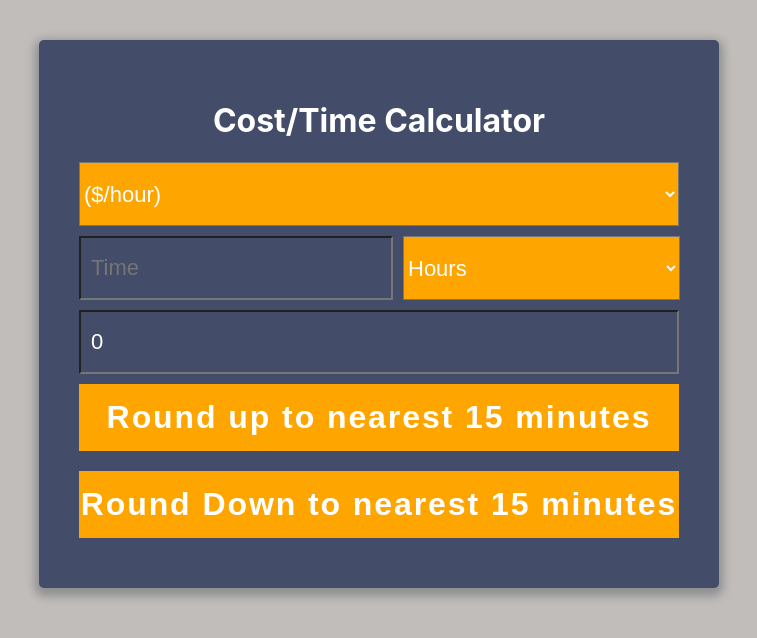
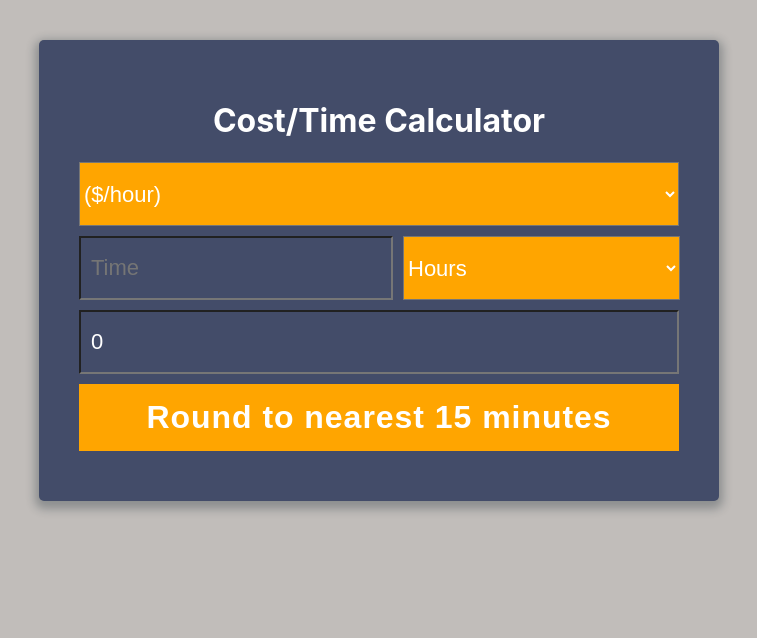
Before and after one commit to dboston528/cost-time-calculator, a React (Create React App) app in the folder frontend-react/: page / in a window 1280 px wide. Shown: the top 638 px of the page, without its empty margins (261-1018 px from the left). Built offline with nearby package versions, Linux system fonts and the light colour scheme; no server answers.

Commit message:
Add rounding functionality

```diff
--- a/frontend-react/src/App.css
+++ b/frontend-react/src/App.css
@@ -30,7 +30,7 @@
   background: orange;
   color: white;
   border: 0;
-  outline: none;
+  /* outline: none; */
   padding: 15px 0px;
   font-weight: 600;
   font-size: 2rem;
@@ -38,7 +38,7 @@
   -webkit-appearance: none;
   margin-bottom: 10px;
   margin-top: 10px;
-  letter-spacing: .06em;
+  letter-spacing: .03em;
 
 }
 
--- a/frontend-react/src/App.js
+++ b/frontend-react/src/App.js
@@ -132,7 +132,18 @@ class App extends Component {
 
     }
   }
+  roundChange = () => {
+    if (this.state.timeType === 'minutes') {
+      let time = this.state.time;
+      let newTime = (Math.round(time / 15) * 15) % 60;
+      let cost = this.state.cost;
+      let rate = this.state.rate;
+      let newCost = (newTime / 60) * rate;
+      this.setState({ time: newTime });
+      this.setState({ cost: newCost });
 
+    }
+  }
 
 
 
@@ -170,8 +181,9 @@ class App extends Component {
             costChange={this.handleCostInputChange}
           />
           <div className="button-block">
-            <RoundUp />
-            <RoundDown />
+            <RoundUp
+              round={this.roundChange} />
+
           </div>
         </div>
       </div>
--- a/frontend-react/src/components/RoundUp.js
+++ b/frontend-react/src/components/RoundUp.js
@@ -5,7 +5,7 @@ class RoundUp extends Component {
     render() {
         return (
             <div>
-                <button className="round">Round up to nearest 15 minutes</button>
+                <button className="round" onClick={this.props.round}>Round to nearest 15 minutes</button>
             </div>
         )
     }
```
